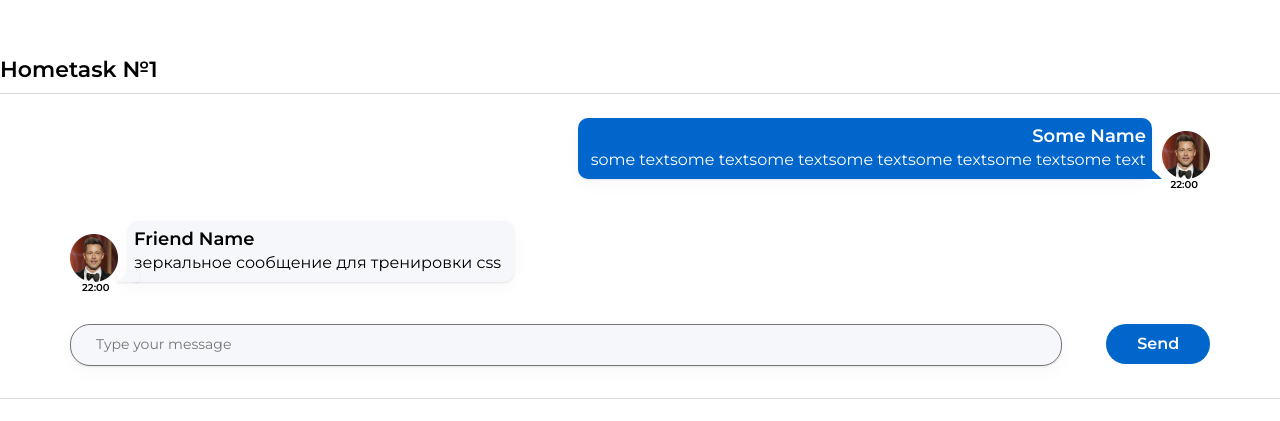
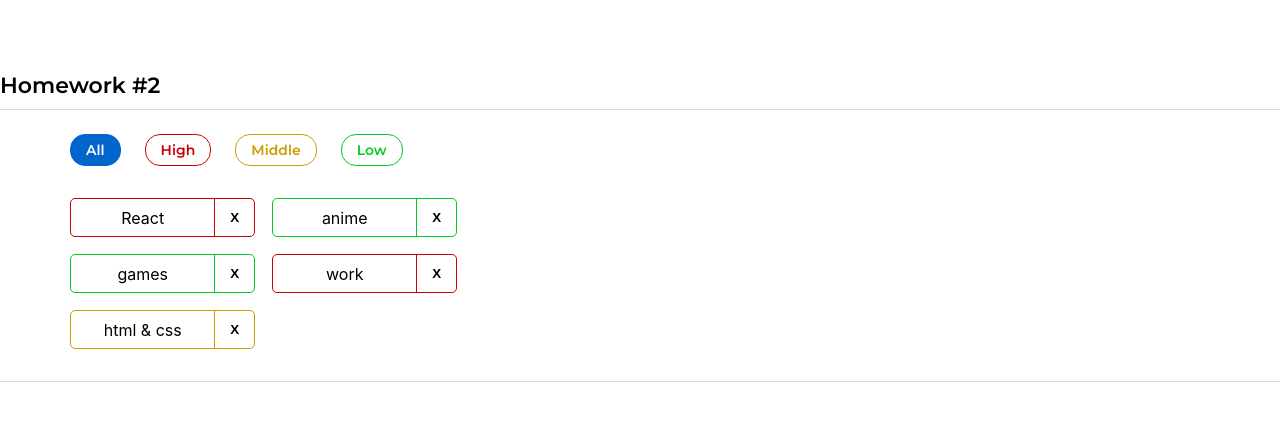
Before and after one commit to mindwideopen/hw_sprint_2, a React (Create React App) app: page /#/pre-junior in a window 1280 px wide. Before the commit this address led to /. Shown: the part 173-594 px from the top of the page. Built offline with nearby package versions, Linux system fonts and the light colour scheme.

Commit message:
started HW2

```diff
--- a/src/s1-main/App.tsx
+++ b/src/s1-main/App.tsx
@@ -1,14 +1,15 @@
 import React from 'react'
 import s from './App.module.css'
 import HW1 from '../s2-homeworks/hw01/HW1'
+import HW2 from "../s2-homeworks/hw02/HW2";
 
 
 function App() {
     return (
         <div className={s.App}>
-            <HW1/>
+            {/*<HW1/>*/}
             {/*раскомментировать по ходу выполнения*/}
-            {/*<HW2/>*/}
+            <HW2/>
             {/*<HW3/>*/}
             {/*<HW4/>*/}
 
--- a/src/s2-homeworks/hw01/message-sender/MessageSender.tsx
+++ b/src/s2-homeworks/hw01/message-sender/MessageSender.tsx
@@ -15,7 +15,7 @@ const MessageSender = (props: any) => {
 
     useEffect(() => {
         if (textareaRef?.current) {
-            textareaRef.current.style.height = '44px'
+            textareaRef.current.style.height = '15px'
             textareaRef.current.style.height = textareaRef.current.scrollHeight + 'px'
         }
     }, [text])
--- a/src/s2-homeworks/hw01/message/Message.module.css
+++ b/src/s2-homeworks/hw01/message/Message.module.css
@@ -4,18 +4,24 @@ align-self: flex-end;
     flex-direction: column;
     margin-bottom: 30px;
 
+
 }
 
 .imageAndText {
     display: flex;
     flex-direction: row-reverse;
+    position: relative;
+
 }
+
 
 .imageAndText img {
     width: 48px;
     height: 48px;
     margin-left: 10px;
     align-self: flex-end;
+    border-radius: 50%;
+    border-bottom: 2px solid white
 }
 
 .text {
@@ -25,10 +31,7 @@ display: flex;
     background-color: rgb(0, 102, 204);
     border-radius: 10px;
     position: relative;
-    padding-bottom: 9px;
-    padding-top: 7px;
-    padding-right: 6px;
-    padding-left: 13px;
+    padding: 7px 6px 9px 13px;
     box-shadow: 0 1px 2px 0 rgba(29, 33, 38, 0.1),0 5px 20px 0 rgba(29, 33, 38, 0.03);
 
 
--- a/src/s2-homeworks/hw02/HW2.tsx
+++ b/src/s2-homeworks/hw02/HW2.tsx
@@ -17,16 +17,16 @@ import s2 from '../../s1-main/App.module.css'
 * */
 
 // types
-export type AffairPriorityType = any // need to fix any
+export type AffairPriorityType = 'high' | 'middle' |  'low'                                          // need to fix any
 export type AffairType = {
-    _id: any // need to fix any
-    name: any // need to fix any
+    _id: number // need to fix any
+    name: string // need to fix any
     priority: AffairPriorityType
 }
 export type FilterType = 'all' | AffairPriorityType
 
 // constants
-const defaultAffairs: any = [ // need to fix any
+const defaultAffairs: AffairType[] = [ // need to fix any
     {_id: 1, name: 'React', priority: 'high'}, // студенты могут изменить содержимое name и количество элементов в массиве, ...priority не менять!
     {_id: 2, name: 'anime', priority: 'low'},
     {_id: 3, name: 'games', priority: 'low'},
@@ -35,7 +35,7 @@ const defaultAffairs: any = [ // need to fix any
 ]
 
 // pure helper functions
-export const filterAffairs = (affairs: any, filter: any): any => { // need to fix any
+export const filterAffairs = (affairs: AffairType[], filter: FilterType): AffairType[] => { // need to fix any
 
 
     return affairs // need to fix
--- a/src/s2-homeworks/hw02/affairs/Affairs.tsx
+++ b/src/s2-homeworks/hw02/affairs/Affairs.tsx
@@ -4,7 +4,7 @@ import {AffairType, FilterType} from '../HW2'
 import s from './Affairs.module.css'
 
 type AffairsPropsType = {
-    data: any // need to fix any
+    data: AffairType[] // need to fix any
     setFilter: any
     deleteAffairCallback: any
     filter: FilterType
@@ -12,16 +12,18 @@ type AffairsPropsType = {
 
 function Affairs(props: AffairsPropsType) {
     const setAll = () => {
+        props.setFilter('all')
+
         // need to fix
     }
     const setHigh = () => {
-        // need to fix
+        props.setFilter('high')
     }
     const setMiddle = () => {
-        // need to fix
+        props.setFilter('middle')
     }
     const setLow = () => {
-        // need to fix
+        props.setFilter('low')
     }
 
     const cnAll = s.button + ' ' + s.all + (props.filter === 'all' ? ' ' + s.active : '')
@@ -34,6 +36,7 @@ function Affairs(props: AffairsPropsType) {
             key={a._id} // кеи ОБЯЗАТЕЛЬНЫ в 99% - так что лучше их писать всегда при создании компонент в мапе
             affair={a}
             deleteAffairCallback={props.deleteAffairCallback}
+            data={props.data}
         />
     ))
 
--- a/src/s2-homeworks/hw02/affairs/affair/Affair.tsx
+++ b/src/s2-homeworks/hw02/affairs/affair/Affair.tsx
@@ -7,6 +7,8 @@ type AffairPropsType = {
     // key не нужно типизировать
     affair: AffairType
     deleteAffairCallback: any // need to fix any
+    data: AffairType[]
+
 }
 
 function Affair(props: AffairPropsType) {
@@ -24,7 +26,7 @@ function Affair(props: AffairPropsType) {
             className={affairClass}
         >
             <div id={'hw2-name-' + props.affair._id} className={nameClass}>
-                {/*создаёт студент*/}
+                {props.affair.name}
 
                 {/**/}
             </div>
```
